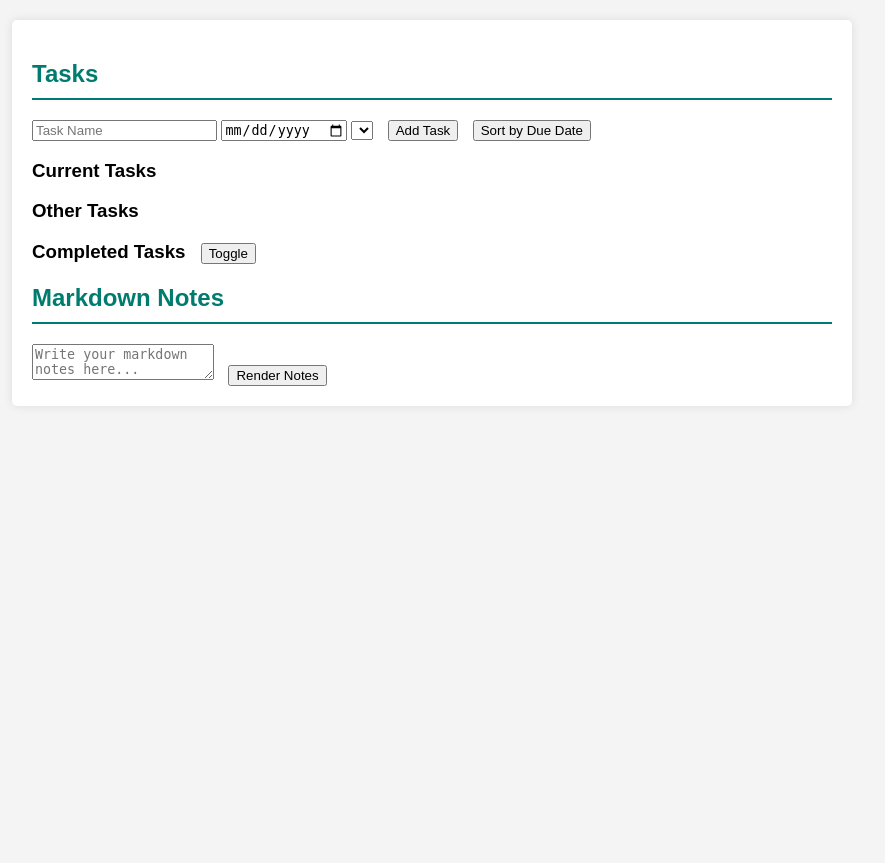
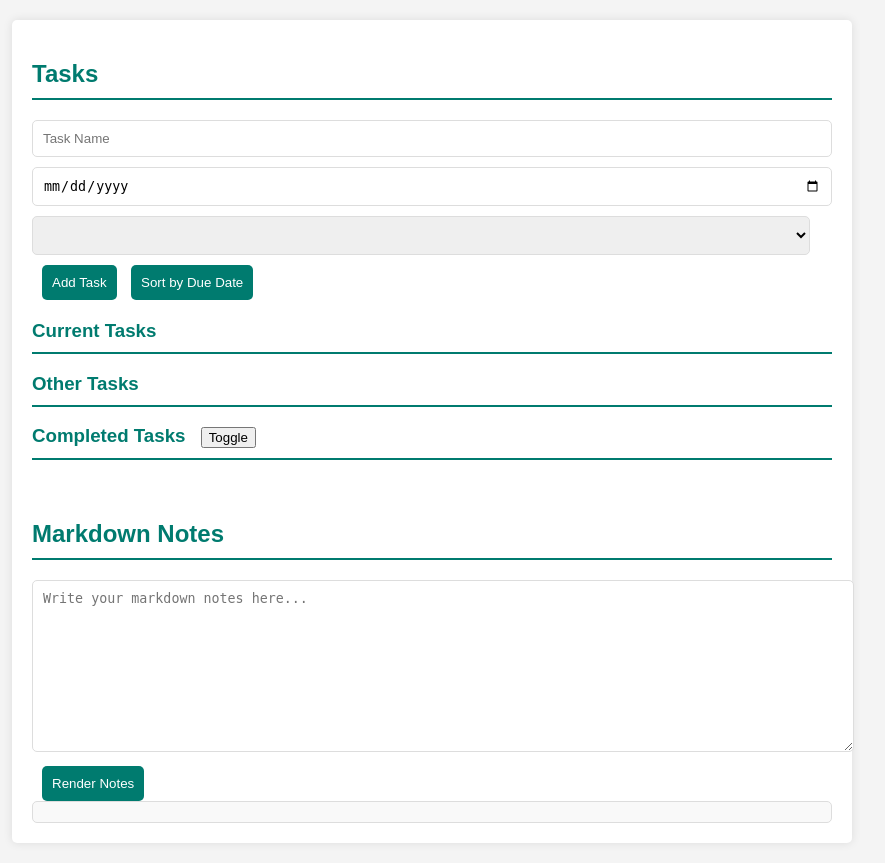
Before and after one commit to HugyWugy43/todo-localhost, a Flask app: template templates/index.html in a window 1280 px wide. Shown: the part 100-963 px from the top of the page, without its empty margins (208-1093 px from the left). Before the commit the page ends 486 px from the top, so only its background shows below. Run offline with Flask 3, Linux system fonts and the light colour scheme; the template is opened without the code that fills it, so the values that code supplies are empty.

Commit message:
update style

```diff
--- a/static/css/style.css
+++ b/static/css/style.css
@@ -1,4 +1,3 @@
-
 body {
     font-family: Arial, sans-serif;
     margin: 0;
@@ -12,7 +11,11 @@
     padding: 10px 20px;
     text-align: center;
   }
-
+  .completed-date {
+    font-size: 12px;
+    color: gray;
+    margin-left: 5px; /* Add some space between category and completed date */
+  }
   .container {
     max-width: 800px;
     margin: 20px auto;
@@ -21,8 +24,12 @@
     border-radius: 5px;
     box-shadow: 0 0 10px rgba(0, 0, 0, 0.1);
   }
-
   h2 {
+    color: #007b6f;
+    border-bottom: 2px solid #007b6f;
+    padding-bottom: 10px;
+  }
+  h3 {
     color: #007b6f;
     border-bottom: 2px solid #007b6f;
     padding-bottom: 10px;
@@ -35,9 +42,9 @@
 
   li {
     display: flex;
-    justify-content: space-between;
+    justify-content: space-between; /* Ensure space between task info and due date */
     align-items: center;
-    margin-bottom: 20px;
+    margin-bottom: 20px; /* Add more spacing between tasks */
     padding: 15px;
     background: #f9f9f9;
     border: 1px solid #ddd;
@@ -46,43 +53,117 @@
 
   .task-info {
     display: flex;
-    align-items: center;
+    align-items: center; /* Align checkbox and task name on the same line */
     flex-grow: 1;
-    margin-right: 20px;
+    margin-right: 20px; /* Add space between task info and due date */
   }
 
   .task-info label {
-    margin-left: 10px;
+    margin-left: 10px; /* Space between checkbox and text */
   }
 
   .due-date {
-    min-width: 120px;
-    text-align: right;
-    padding: 5px;
-    border-radius: 3px;
-    color: white;
-    background-color: transparent;
+    min-width: 90px; /* Ensure consistent width for alignment */
+    text-align: right; /* Align the due dates to the right */
+    padding: 5px; /* Add some padding for breathing room */
+    border-radius: 3px; /* Optional: rounded corners */
+    font-size: 12px; /* Optional: adjust font size */
+    color: white; /* Ensure text color is white for colored backgrounds */
+    background-color: transparent; /* Default transparent background */
   }
 
   .due-date.red {
-    background-color: #ff4d4d;
+    background-color: #ff4d4d; /* Past due or today */
   }
 
   .due-date.yellow {
-    background-color: #ffeb3b;
-    color: black;
+    background-color: #ffeb3b; /* Due tomorrow */
+    color: black; /* Black text for yellow background */
   }
 
   .due-date.green {
-    background-color: #4caf50;
+    background-color: #4caf50; /* More than one day away */
   }
 
   button {
-    margin-left: 10px;
+    margin-left: 10px; /* Add some spacing between buttons */
+  }
+  label {
+    display: flex;
+    flex-direction: column;
   }
 
-.completed-date {
+  input[type="checkbox"] {
+    margin-right: 10px;
+  }
+
+  .category {
     font-size: 12px;
-    color: gray;
-    margin-left: 5px;
+    color: #666;
+    margin-top: 5px;
   }
+
+  .form-group {
+    margin-bottom: 20px;
+  }
+
+  .form-group input,
+  .form-group select {
+    padding: 10px;
+    width: calc(100% - 22px);
+    margin-bottom: 10px;
+    border: 1px solid #ddd;
+    border-radius: 5px;
+  }
+
+  .sort-btn {
+    background-color: #007b6f;
+    color: white;
+    padding: 10px;
+    border: none;
+    border-radius: 5px;
+    cursor: pointer;
+  }
+
+  .remove-btn {
+    background-color: #ff4d4d;
+    color: white;
+    padding: 5px 10px;
+    border: none;
+    border-radius: 5px;
+    cursor: pointer;
+  }
+
+  .markdown-section {
+    margin-top: 60px;
+  }
+
+  textarea {
+    width: 100%;
+    height: 150px;
+    padding: 10px;
+    margin-bottom: 10px;
+    border: 1px solid #ddd;
+    border-radius: 5px;
+    font-family: monospace;
+  }
+
+  .markdown-preview {
+    background-color: #f9f9f9;
+    border: 1px solid #ddd;
+    padding: 10px;
+    border-radius: 5px;
+    white-space: pre-wrap;
+  }
+
+  .drag-over {
+    background-color: #d3d3d3; /* Highlight during drag */
+  }
+
+  /* Style for the draggable divider */
+  #divider {
+    height: 5px;
+    background-color: #000;
+    cursor: ns-resize;
+    margin-bottom: 10px;
+  }
```
Also changed, not shown: 1 other file. Lines whose indentation alone changed are shown as unchanged.
